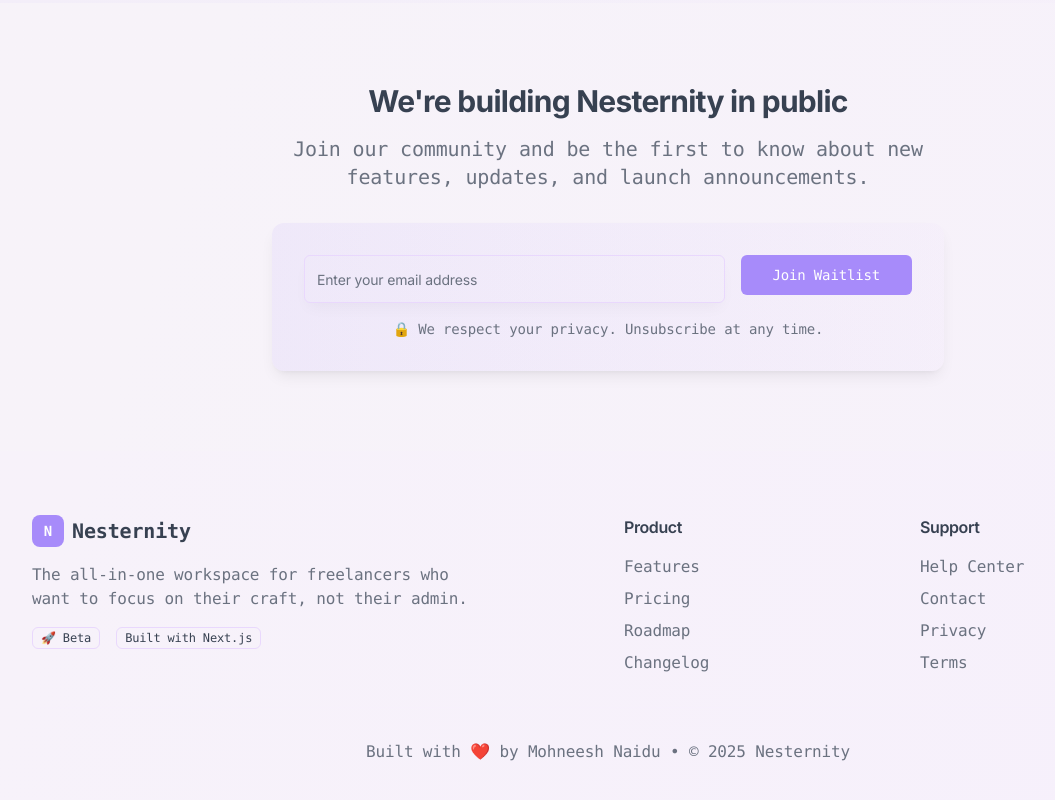
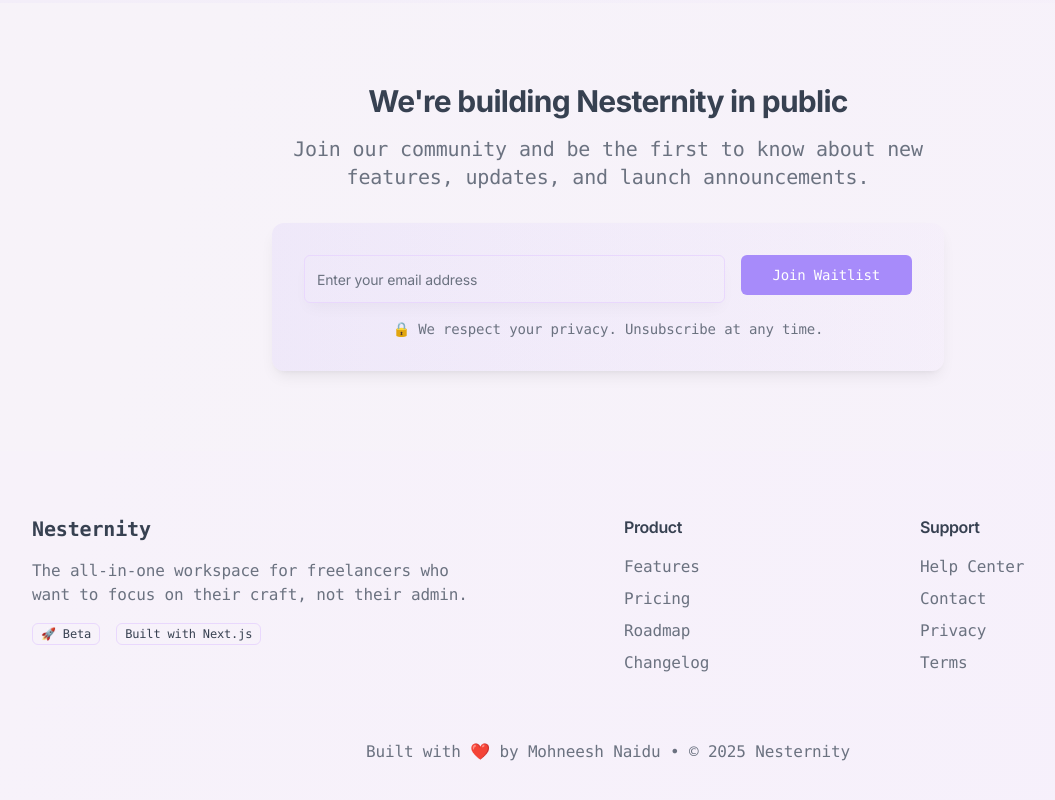
Before and after one commit to certainlyMohneeesh/nesternity, a Next.js app: page / in a window 1280 px wide. Shown: the part 3226-4026 px from the top of the page, without its empty margins (32-1087 px from the left). Built offline with nearby package versions, Linux system fonts and the light colour scheme.

Commit message:
little changes

```diff
--- a/src/app/page.tsx
+++ b/src/app/page.tsx
@@ -272,9 +272,9 @@ export default function HomePage() {
           <div className="grid md:grid-cols-4 gap-8 mb-8">
             <div className="md:col-span-2">
               <div className="flex items-center space-x-2 mb-4">
-                <div className="w-8 h-8 bg-primary rounded-lg flex items-center justify-center">
+                {/* <div className="w-8 h-8 bg-primary rounded-lg flex items-center justify-center">
                   <span className="text-primary-foreground font-bold text-sm">N</span>
-                </div>
+                </div> */}
                 <span className="text-xl font-bold">Nesternity</span>
               </div>
               <p className="text-muted-foreground mb-4 max-w-md">
```
